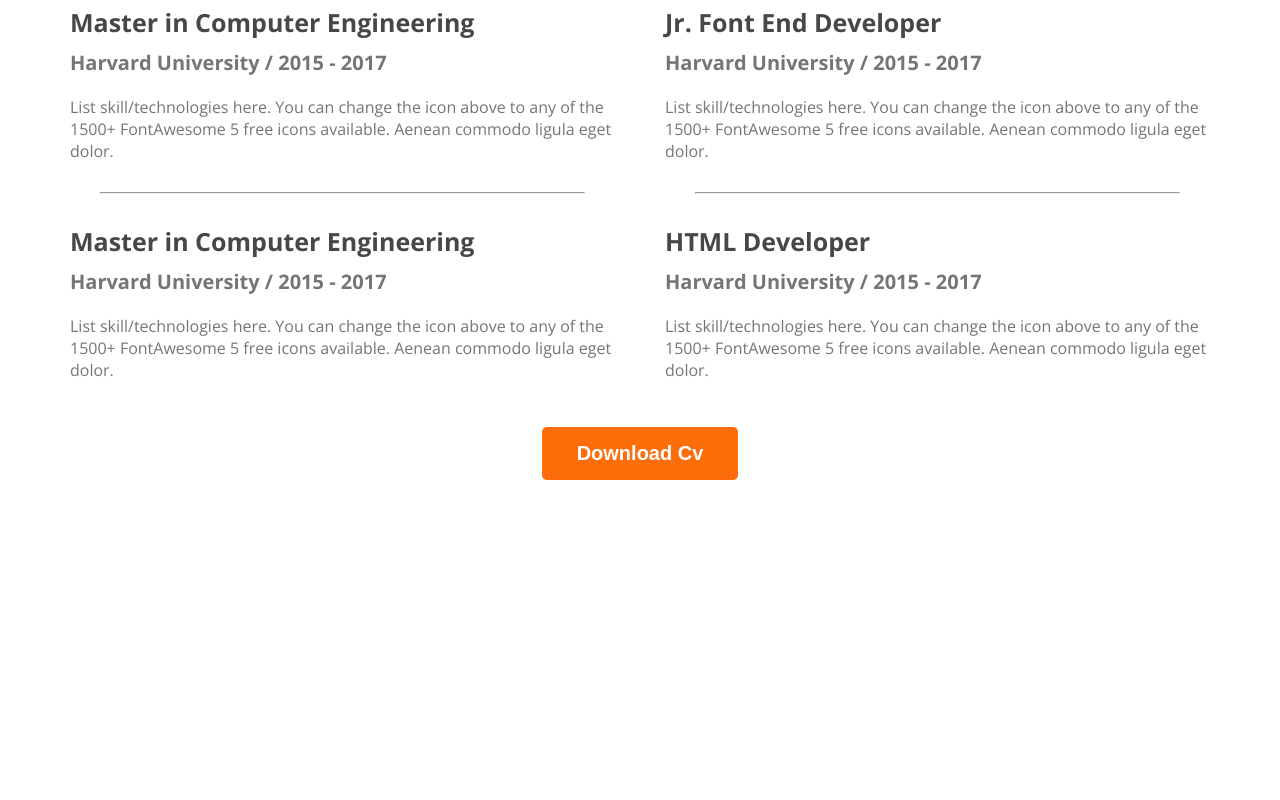
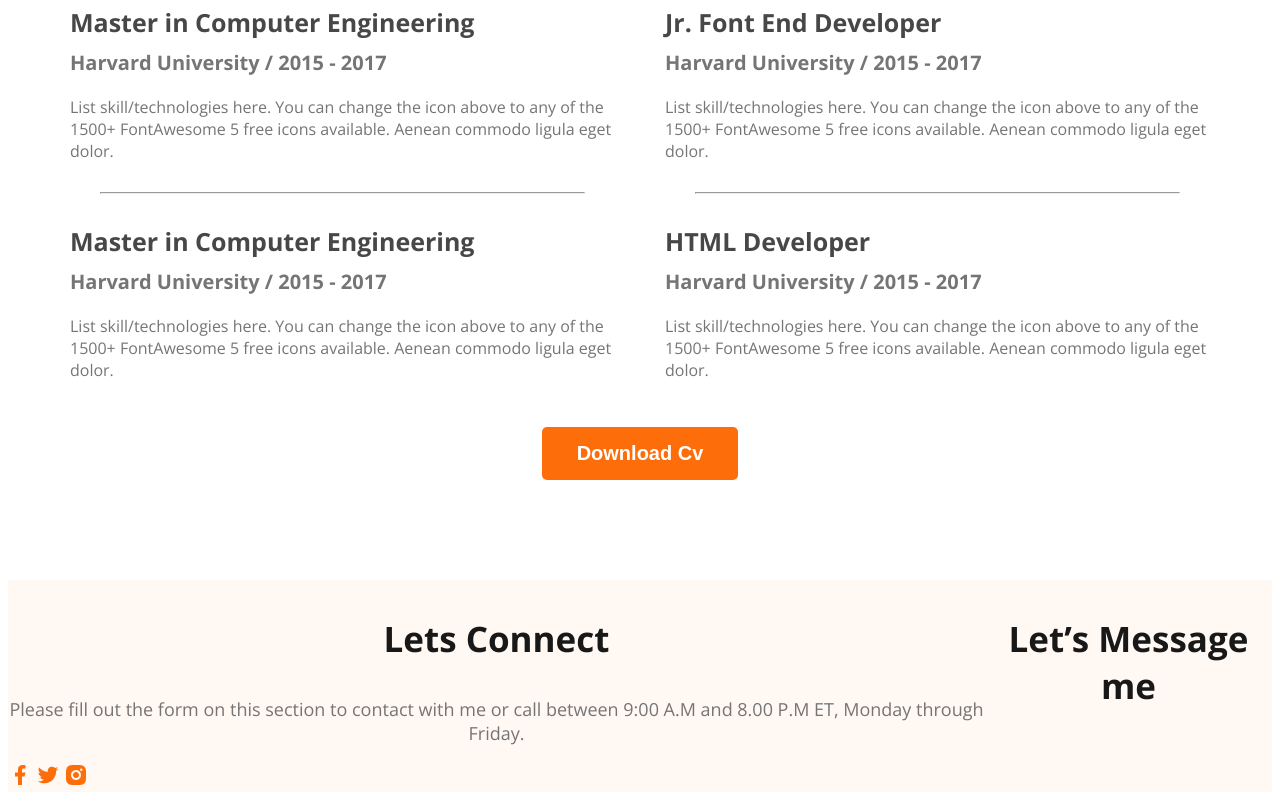
Before and after one commit to afia15/web-developer-portfolio, a plain HTML site: page index.html in a window 1280 px wide. Shown: the part 2802-3602 px from the top of the page. Before the commit the page ends 3312 px from the top, so only its background shows below. Drawn offline with nearby package versions, Linux system fonts and the light colour scheme.

Commit message:
footer basic

```diff
--- a/index.html
+++ b/index.html
@@ -168,12 +168,26 @@
             <div class="download-cv">
                 <button class="btn-primary">Download Cv</button>
             </div>
-
-
         </section>
     </main>
 
     <footer>
+        <div class="footer-column">
+            <h3 class="section-title">Lets Connect</h3>
+            <p class="section-description">Please fill out the form on this section to contact with me or call between 9:00 A.M and 8.00 P.M ET, Monday through Friday.
+
+            </p>
+            <div class="social-link">
+                <a href=""><img src="images/icons/facebook.png" alt=""></a>
+                <a href=""><img src="images/icons/twitter.png" alt=""></a>
+                <a href=""><img src="images/icons/insta.png" alt=""></a>
+            </div>
+
+        </div>
+        <div class="footer-column">
+            <h3 class="section-title">Let’s Message me</h3>
+
+        </div>
 
     </footer>
 
--- a/styles/portfolio.css
+++ b/styles/portfolio.css
@@ -218,3 +218,10 @@ main section {
     text-align: center;
     margin: 30px;
 }
+/*footer styles*/
+footer{
+    display: flex;
+    background-color: #FFF8F3;
+    margin-top: 100px;
+    padding: 13opx 200px;
+}
```
